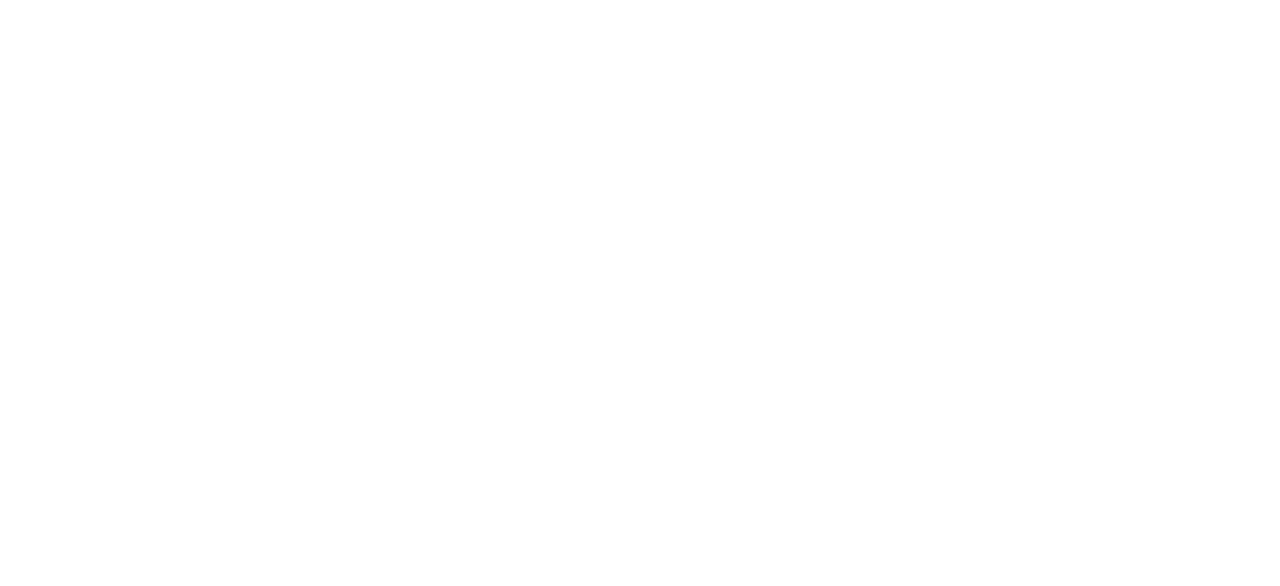
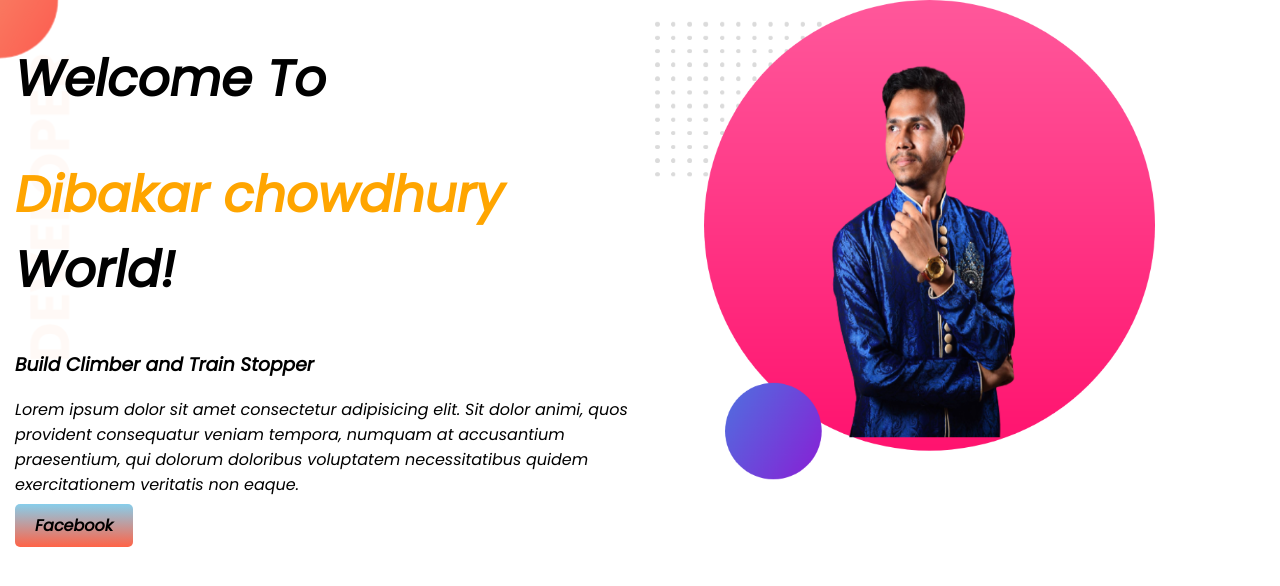
Before and after one commit to dibakarchy/developer-portfolio, a plain HTML site: page index.html in a window 1280 px wide. Drawn offline with Linux system fonts and the light colour scheme.

Commit message:
top banner

```diff
--- a/index.html
+++ b/index.html
@@ -1,13 +1,37 @@
 <!DOCTYPE html>
 <html lang="en">
+
 <head>
     <meta charset="UTF-8">
     <meta http-equiv="X-UA-Compatible" content="IE=edge">
     <meta name="viewport" content="width=device-width, initial-scale=1.0">
+    <link rel="preconnect" href="https://fonts.googleapis.com">
+    <link rel="preconnect" href="https://fonts.gstatic.com" crossorigin>
+    <link href="https://fonts.googleapis.com/css2?family=Poppins:ital@1&display=swap" rel="stylesheet">
     <title>Dibakar portfolio</title>
     <link rel="stylesheet" href="style.css">
 </head>
+
 <body>
 
+    <section class="top-banner">
+        <div class="half-width">
+            <h1>Welcome To</h1>
+            <h1> <span class="orange">Dibakar chowdhury</span> World!</h1>
+            <h3>Build Climber and Train Stopper</h3>
+            <p>Lorem ipsum dolor sit amet consectetur adipisicing elit. Sit dolor animi, quos provident consequatur
+                veniam
+                tempora, numquam at accusantium praesentium, qui dolorum doloribus voluptatem necessitatibus quidem
+                exercitationem veritatis non eaque.</p>
+            <a class="link-button" target="-blank" href="www.facebook.com">Facebook</a>
+        </div>
+        <div class="half-width">
+            <img src="images/himu.png" alt="">
+        </div>
+    </section>
+
+
+
 </body>
+
 </html>
--- a/style.css
+++ b/style.css
@@ -0,0 +1,32 @@
+body{
+    font-family: 'Poppins', sans-serif;
+    margin:auto;
+}
+h1{
+    font-size: 50px;
+}
+.orange{
+    color:orange;
+}
+section{
+    display:flex;
+}
+.half-width{
+    width:50%;
+    padding-left: 15px;
+}
+.half-width img{
+    width:80%;
+}
+.link-button{
+    text-decoration: none;
+    background-image: linear-gradient(skyblue,tomato);
+    padding:10px 20px;
+    color:black;
+    border-radius: 5px;
+    font-weight:700;
+}
+.top-banner{
+    background-image: url(images/top-banner.png);
+    background-repeat: no-repeat;
+}
```
Also changed, not shown: images/dibakar-removebg-preview.png (added), images/dibakar.jpg (added), images/dream-bg.png (added), images/exp-bg.png (added), images/himu.png (added), images/jhankar.png (added), images/jhankar2.png (added), images/my-bg.png (added), images/my-bg2.png (added), images/nishan.jpg (added), images/top-banner.png (added), 1 other file.
